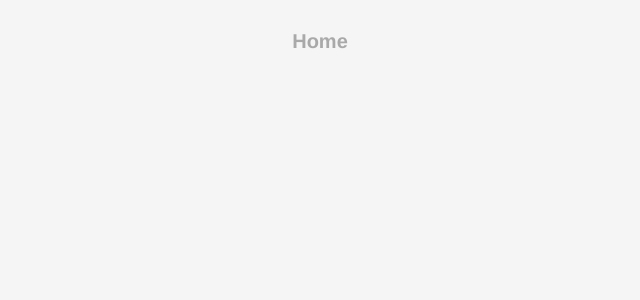
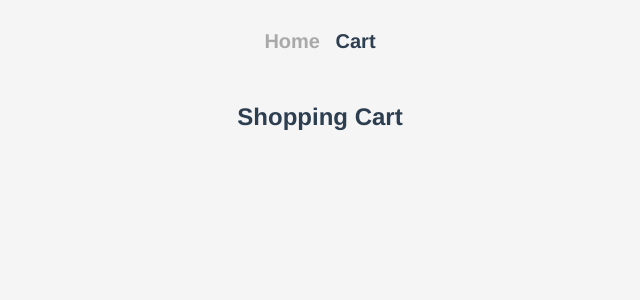
Before and after one commit to vanheaven-ui/vue-shopping-cart, a Vue app: page /cart in a window 1280 px wide. Before the commit this address had no page. Shown: the top 300 px of the page, without its empty margins (320-960 px from the left). Built offline with nearby package versions, Linux system fonts and the light colour scheme.

Commit message:
Create the card view and add active class to navigation

```diff
--- a/src/App.vue
+++ b/src/App.vue
@@ -1,6 +1,13 @@
 <template>
   <div id="nav">
-    <router-link to="/">Home</router-link>
+    <router-link :class="{ active: $route.name === 'Home' }" to="/">
+      Home
+    </router-link>
+    <router-link
+      :class="{ active: $route.name === 'Cart' }"
+      :to="{ name: 'Cart' }"
+      >Cart</router-link
+    >
   </div>
   <router-view />
 </template>
--- a/src/router/index.js
+++ b/src/router/index.js
@@ -1,11 +1,17 @@
 import { createRouter, createWebHistory } from 'vue-router'
 import Home from '../views/Home.vue'
+import Cart from '../views/Cart.vue'
 
 const routes = [
   {
     path: '/',
     name: 'Home',
     component: Home
+  },
+  {
+    path: '/cart',
+    name: 'Cart',
+    component: Cart
   },
 ]
 
--- /dev/null
+++ b/src/views/Cart.vue
@@ -0,0 +1,12 @@
+<template>
+  <h2>Shopping Cart</h2>
+</template>
+
+<script>
+export default {
+  name: "Cart",
+};
+</script>
+
+<style>
+</style>
```
